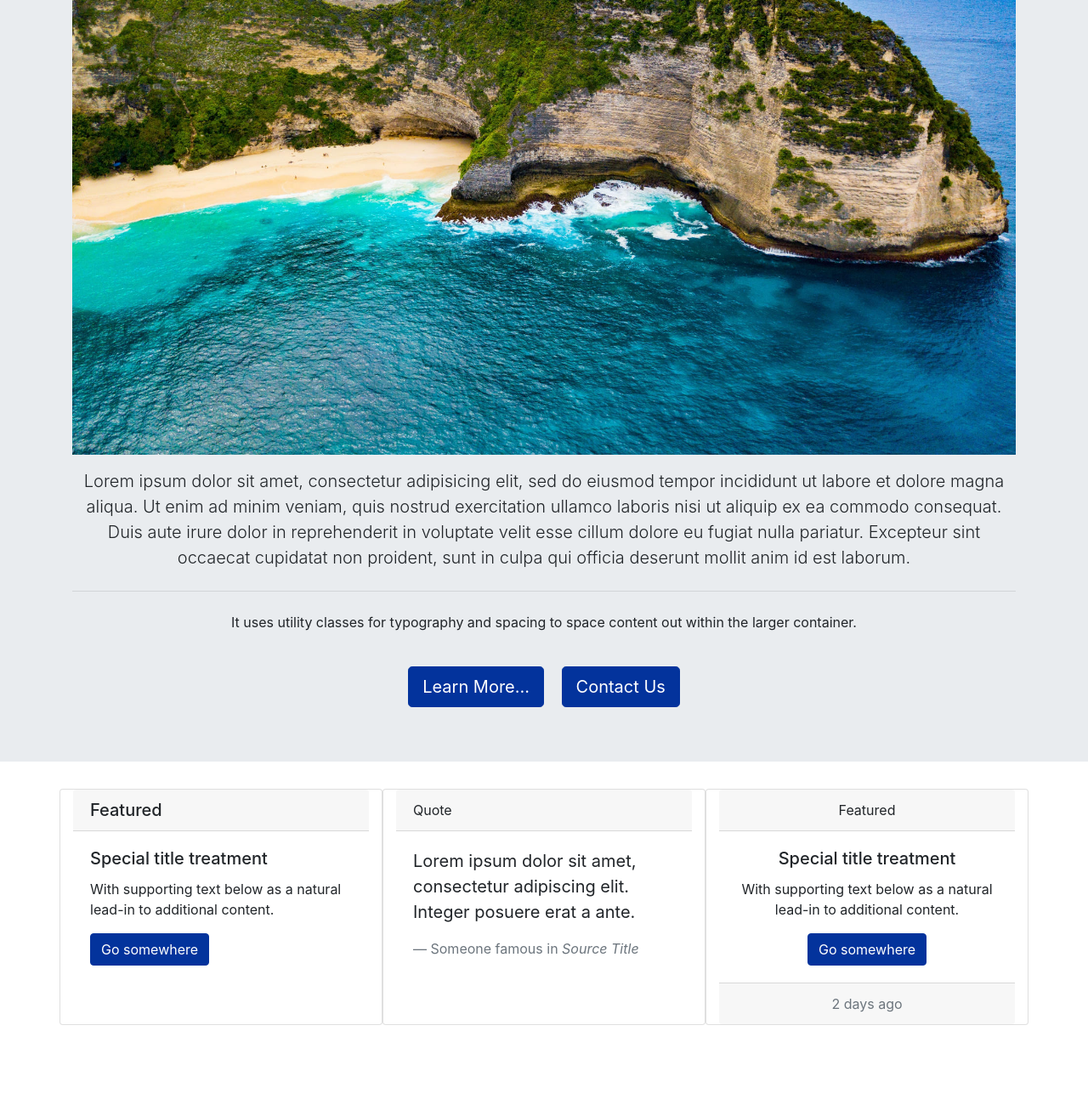
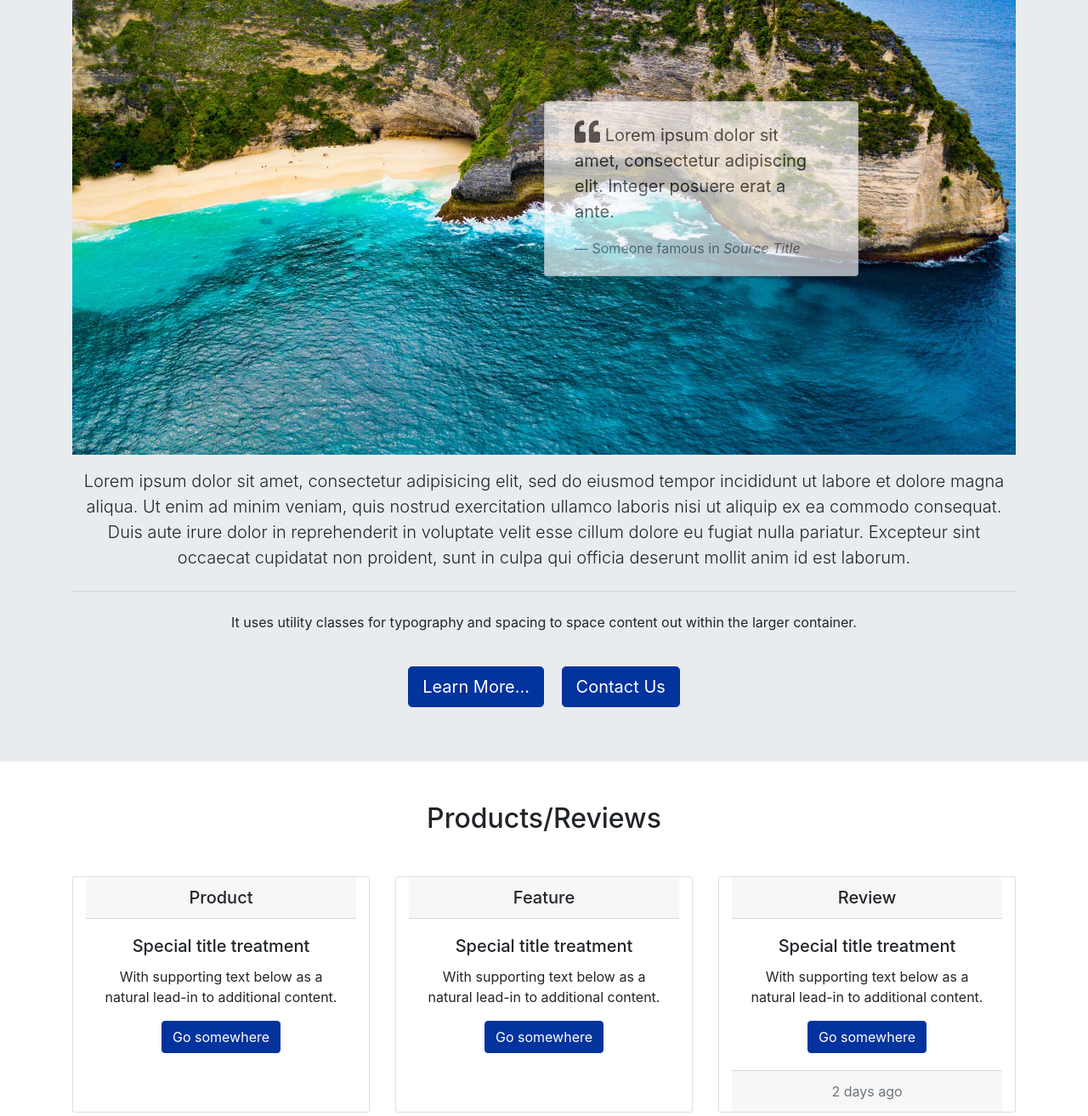
Before and after one commit to will-i-code420/webpack-bootstrap-starter-kit, a website built with webpack: page src/index.html in a window 1280 px wide. Shown: the part 760-2073 px from the top of the page at 85% size. Before the commit the page ends 1966 px from the top, so only its background shows below. Built offline with nearby package versions, Linux system fonts and the light colour scheme; some packages are replaced by stand-ins of ours.

Commit message:
added quote into jumbotron img, styled pages a bit more

```diff
--- a/src/index.html
+++ b/src/index.html
@@ -109,7 +109,19 @@
       <section id="fluid-jumbotron-example" class="jumbotron jumbotron-fluid">
         <div class="container">
           <h1 class="display-4 text-center pb-4">Company Name</h1>
-          <img class="img-fluid" src="images/island.jpg" alt="picture of beach">
+          <div class="main-img-container">
+            <img class="img-fluid" src="images/island.jpg" alt="picture of beach">
+            <div class="card col-md-4">
+              <div class="card-body">
+                <blockquote class="blockquote mb-0">
+                  <p><i class="fas fa-quote-left"></i>
+                  Lorem ipsum dolor sit amet, consectetur adipiscing elit. Integer posuere erat a ante.</p>
+                  <footer class="blockquote-footer">Someone famous in <cite title="Source Title">Source Title</cite></footer>
+                </blockquote>
+              </div>
+            </div>
+          </div>
+
           <p class="lead text-center pt-3">Lorem ipsum dolor sit amet, consectetur adipisicing elit, sed do eiusmod tempor incididunt ut labore et dolore magna aliqua. Ut enim ad minim veniam, quis nostrud exercitation ullamco laboris nisi ut aliquip ex ea commodo consequat. Duis aute irure dolor in reprehenderit in voluptate velit esse cillum dolore eu fugiat nulla pariatur. Excepteur sint occaecat cupidatat non proident, sunt in culpa qui officia deserunt mollit anim id est laborum.</p>
           <hr class="my-4">
           <p class="text-center">It uses utility classes for typography and spacing to space content out within the larger container.</p>
@@ -121,9 +133,10 @@
       </section>
 
       <section id="cards" class="container">
-        <div class="row">
+        <h2 class="text-center my-5">Products/Reviews</h2>
+        <div class="card-deck text-center mb-5">
           <div class="card col-md-4">
-            <h5 class="card-header">Featured</h5>
+            <h5 class="card-header">Product</h5>
             <div class="card-body">
               <h5 class="card-title">Special title treatment</h5>
               <p class="card-text">With supporting text below as a natural lead-in to additional content.</p>
@@ -132,21 +145,16 @@
           </div>
 
           <div class="card col-md-4">
-            <div class="card-header">
-              Quote
-            </div>
+            <h5 class="card-header">Feature</h5>
             <div class="card-body">
-              <blockquote class="blockquote mb-0">
-                <p>Lorem ipsum dolor sit amet, consectetur adipiscing elit. Integer posuere erat a ante.</p>
-                <footer class="blockquote-footer">Someone famous in <cite title="Source Title">Source Title</cite></footer>
-              </blockquote>
+              <h5 class="card-title">Special title treatment</h5>
+              <p class="card-text">With supporting text below as a natural lead-in to additional content.</p>
+              <a href="#" class="btn btn-primary">Go somewhere</a>
             </div>
           </div>
 
-          <div class="card text-center col-md-4">
-            <div class="card-header">
-              Featured
-            </div>
+          <div class="card col-md-4">
+            <h5 class="card-header">Review</h5>
             <div class="card-body">
               <h5 class="card-title">Special title treatment</h5>
               <p class="card-text">With supporting text below as a natural lead-in to additional content.</p>
--- /dev/null
+++ b/src/scss/app/_jumbotron.scss
@@ -0,0 +1,18 @@
+#fluid-jumbotron-example {
+
+  .main-img-container {
+    position: relative;
+
+    .card {
+      position: absolute;
+      top: 50%;
+      left: 50%;
+      opacity: .65;
+    }
+
+    .fa-quote-left {
+      font-size: 30px;
+    }
+  }
+
+}
--- a/src/scss/main.scss
+++ b/src/scss/main.scss
@@ -10,4 +10,5 @@
 
 @import './reset';
 @import './app/nav';
+@import './app/jumbotron';
 @import './app/contact-cards';
```
Also changed, not shown: src/about.html (+40 -4 lines), src/contact.html (+1 -1 lines).
